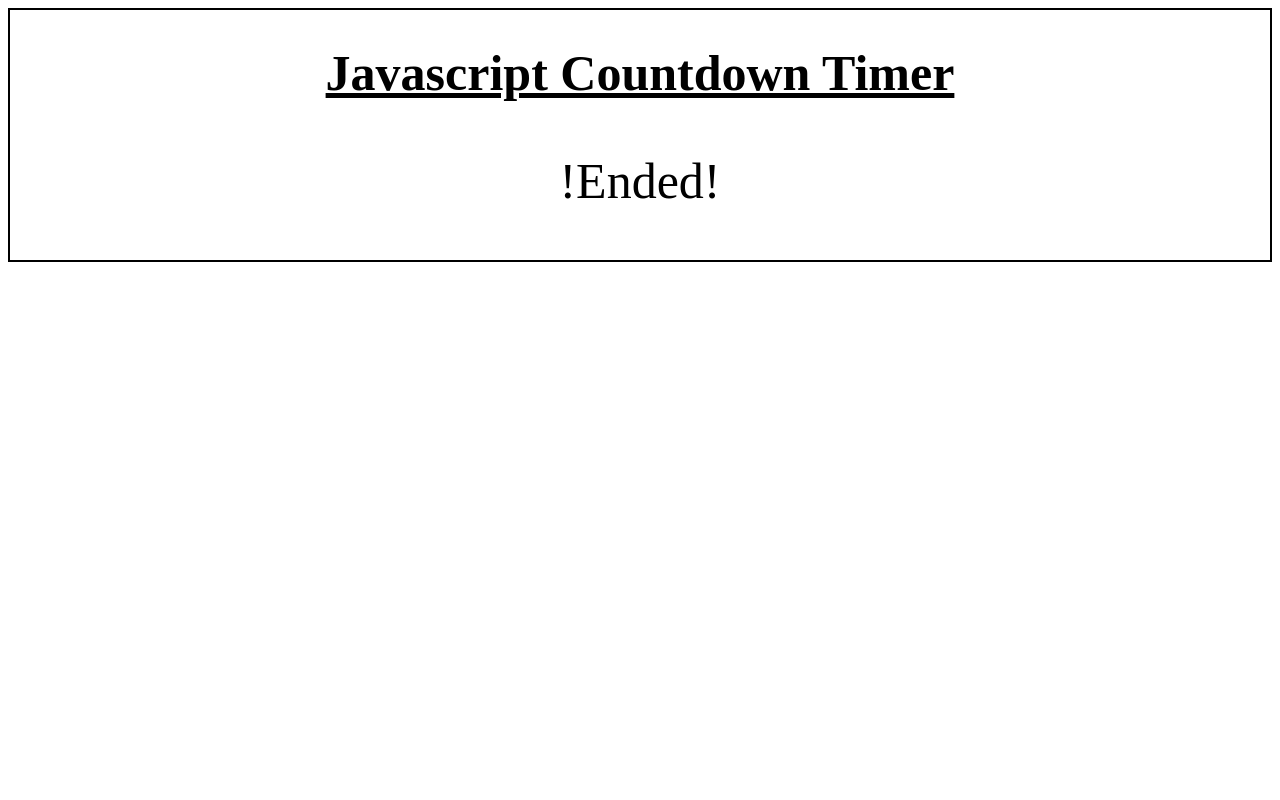
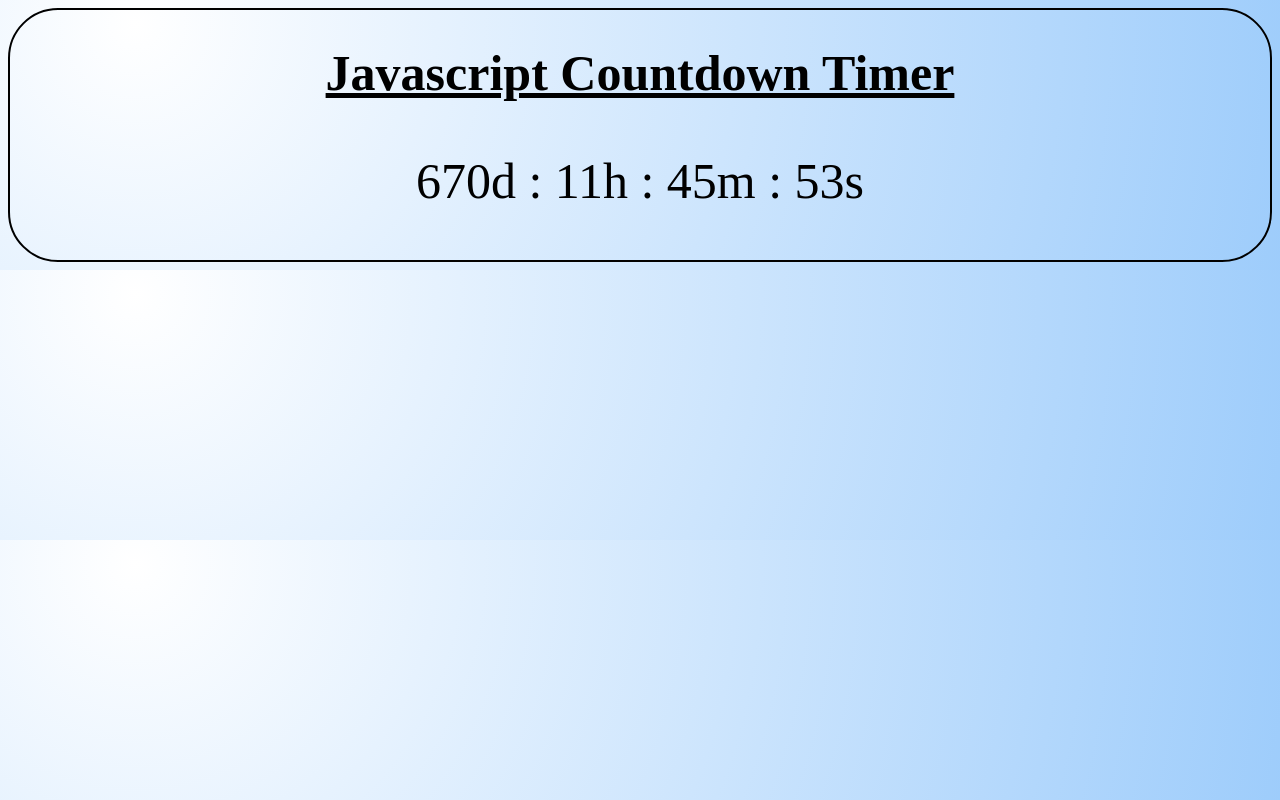
Before and after one commit to Maaz-Code/JS-Countdown-Timer, a plain HTML site: page index.html in a window 1280 px wide. Drawn offline with Linux system fonts and the light colour scheme.

Commit message:
Modified all files

```diff
--- a/app.js
+++ b/app.js
@@ -1,4 +1,4 @@
-var countdownDate = new Date("Jan 31, 2021 00:00:00").getTime();
+var countdownDate = new Date("Jan 1, 2023 00:00:00").getTime();
 
 var x = setInterval(function() {
 
--- a/index.html
+++ b/index.html
@@ -8,6 +8,8 @@
         body {
             box-sizing: border-box;
             border: 2px solid black;
+            border-radius: 50px;
+            background-image: radial-gradient( circle 1224px at 10.6% 8.8%,  rgba(255,255,255,1) 0%, rgba(153,202,251,1) 100.2% );
         }
         p,h1 {
           text-align: center;
```
Also changed, not shown: 1 other file.
